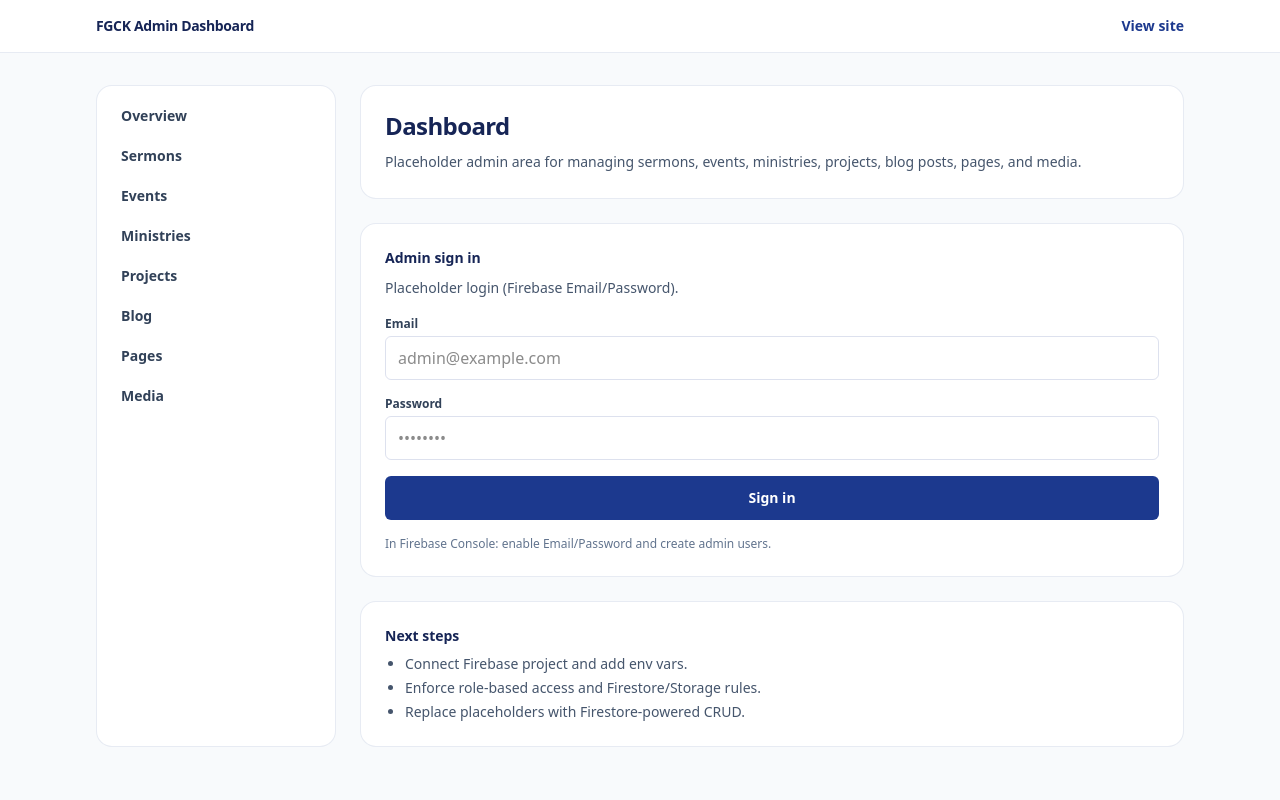
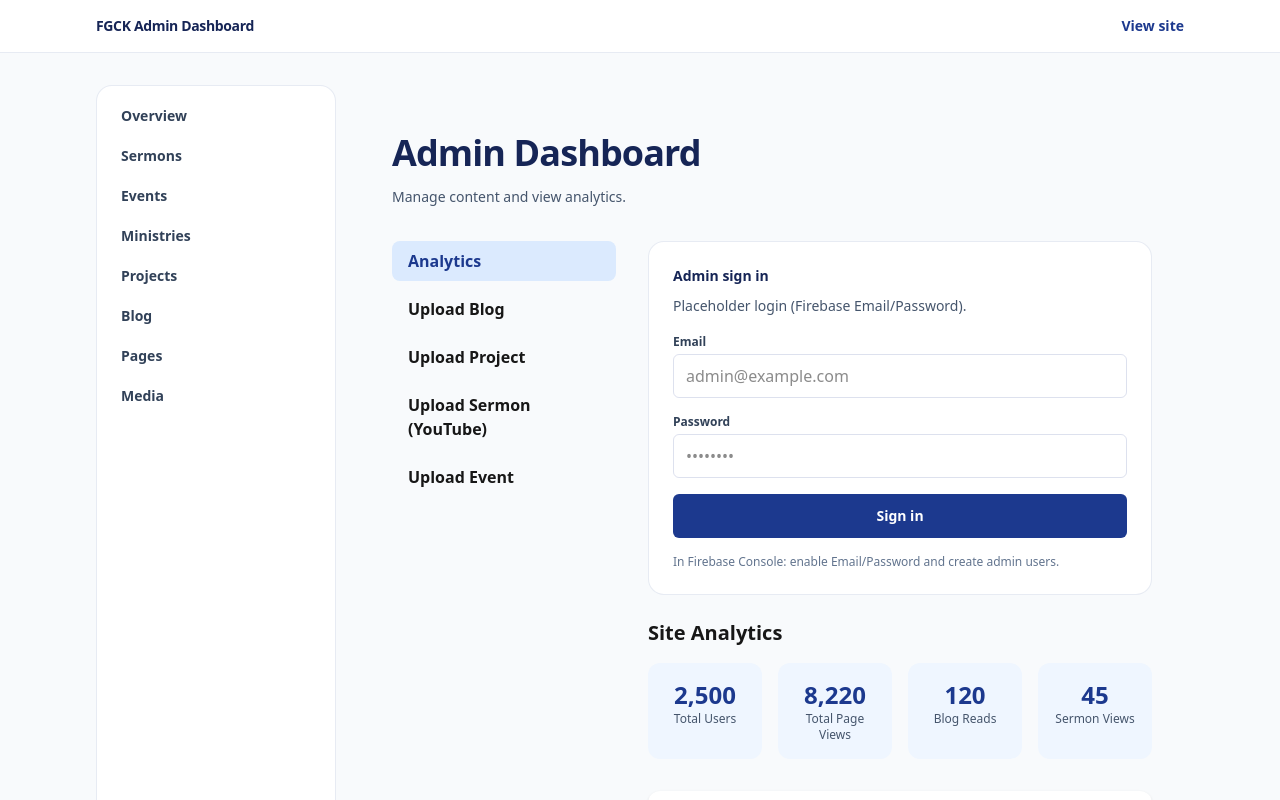
Before and after one commit to vouh/FGCK-44, a Next.js app: page /dashboard in a window 1280 px wide. Shown: the top 800 px of the page. Built offline with nearby package versions, Linux system fonts and the light colour scheme; no server answers.

Commit message:
Enhance ministries scroll, hero slider typing, and scaffold admin dashboard UI

```diff
--- a/src/app/(dashboard)/dashboard/page.tsx
+++ b/src/app/(dashboard)/dashboard/page.tsx
@@ -1,25 +1,134 @@
+
+import React, { useState } from "react";
 import { AuthPanel } from "@/features/auth/AuthPanel";
+import { PageShell } from "@/components/site/PageShell";
 
-export default function DashboardHome() {
+export default function AdminDashboard() {
+  const [tab, setTab] = useState("analytics");
   return (
-    <div className="grid gap-6">
-      <div className="rounded-2xl border border-blue-900/10 bg-white p-6">
-        <div className="text-2xl font-black tracking-tight text-blue-950">Dashboard</div>
-        <p className="mt-2 text-sm leading-6 text-slate-600">
-          Placeholder admin area for managing sermons, events, ministries, projects, blog posts, pages, and media.
-        </p>
+    <PageShell title="Admin Dashboard" description="Manage content and view analytics.">
+      <div className="flex flex-col md:flex-row gap-8">
+        {/* Sidebar */}
+        <nav className="w-full md:w-56 flex-shrink-0 mb-4 md:mb-0">
+          <ul className="space-y-2">
+            <li><button className={`w-full text-left px-4 py-2 rounded-lg font-semibold ${tab === "analytics" ? "bg-blue-100 text-blue-900" : "hover:bg-slate-100"}`} onClick={() => setTab("analytics")}>Analytics</button></li>
+            <li><button className={`w-full text-left px-4 py-2 rounded-lg font-semibold ${tab === "blog" ? "bg-blue-100 text-blue-900" : "hover:bg-slate-100"}`} onClick={() => setTab("blog")}>Upload Blog</button></li>
+            <li><button className={`w-full text-left px-4 py-2 rounded-lg font-semibold ${tab === "project" ? "bg-blue-100 text-blue-900" : "hover:bg-slate-100"}`} onClick={() => setTab("project")}>Upload Project</button></li>
+            <li><button className={`w-full text-left px-4 py-2 rounded-lg font-semibold ${tab === "sermon" ? "bg-blue-100 text-blue-900" : "hover:bg-slate-100"}`} onClick={() => setTab("sermon")}>Upload Sermon (YouTube)</button></li>
+            <li><button className={`w-full text-left px-4 py-2 rounded-lg font-semibold ${tab === "event" ? "bg-blue-100 text-blue-900" : "hover:bg-slate-100"}`} onClick={() => setTab("event")}>Upload Event</button></li>
+          </ul>
+        </nav>
+        {/* Main Content */}
+        <div className="flex-1">
+          <div className="mb-6"><AuthPanel /></div>
+          {tab === "analytics" && <AnalyticsPanel />}
+          {tab === "blog" && <BlogUploadPanel />}
+          {tab === "project" && <ProjectUploadPanel />}
+          {tab === "sermon" && <SermonUploadPanel />}
+          {tab === "event" && <EventUploadPanel />}
+        </div>
       </div>
+    </PageShell>
+  );
+}
 
-      <AuthPanel />
-
-      <div className="rounded-2xl border border-blue-900/10 bg-white p-6">
-        <div className="text-sm font-extrabold text-blue-950">Next steps</div>
-        <ul className="mt-2 grid list-disc gap-1 pl-5 text-sm text-slate-600">
-          <li>Connect Firebase project and add env vars.</li>
-          <li>Enforce role-based access and Firestore/Storage rules.</li>
-          <li>Replace placeholders with Firestore-powered CRUD.</li>
-        </ul>
+function AnalyticsPanel() {
+  return (
+    <div>
+      <h2 className="text-xl font-bold mb-4">Site Analytics</h2>
+      <div className="grid grid-cols-2 md:grid-cols-4 gap-4 mb-8">
+        <div className="rounded-xl bg-blue-50 p-4 text-center">
+          <div className="text-2xl font-bold text-blue-900">2,500</div>
+          <div className="text-xs text-slate-600">Total Users</div>
+        </div>
+        <div className="rounded-xl bg-blue-50 p-4 text-center">
+          <div className="text-2xl font-bold text-blue-900">8,220</div>
+          <div className="text-xs text-slate-600">Total Page Views</div>
+        </div>
+        <div className="rounded-xl bg-blue-50 p-4 text-center">
+          <div className="text-2xl font-bold text-blue-900">120</div>
+          <div className="text-xs text-slate-600">Blog Reads</div>
+        </div>
+        <div className="rounded-xl bg-blue-50 p-4 text-center">
+          <div className="text-2xl font-bold text-blue-900">45</div>
+          <div className="text-xs text-slate-600">Sermon Views</div>
+        </div>
+      </div>
+      <div className="rounded-xl bg-white p-6 shadow-sm">
+        <div className="h-48 flex items-center justify-center text-slate-400">[Analytics Chart Placeholder]</div>
       </div>
     </div>
   );
 }
+
+function BlogUploadPanel() {
+  return (
+    <div>
+      <h2 className="text-xl font-bold mb-4">Upload New Blog</h2>
+      <form className="space-y-4 max-w-lg">
+        <input className="w-full border rounded-lg px-3 py-2" placeholder="Blog Title" />
+        <textarea className="w-full border rounded-lg px-3 py-2" placeholder="Blog Content" rows={5} />
+        <input className="w-full border rounded-lg px-3 py-2" placeholder="Image URL (optional)" />
+        <button type="button" className="bg-blue-900 text-white px-6 py-2 rounded-lg font-bold">Upload Blog</button>
+      </form>
+    </div>
+  );
+}
+
+function ProjectUploadPanel() {
+  return (
+    <div>
+      <h2 className="text-xl font-bold mb-4">Upload New Project</h2>
+      <form className="space-y-4 max-w-lg">
+        <input className="w-full border rounded-lg px-3 py-2" placeholder="Project Title" />
+        <textarea className="w-full border rounded-lg px-3 py-2" placeholder="Project Description" rows={4} />
+        <input className="w-full border rounded-lg px-3 py-2" placeholder="Image URL (optional)" />
+        <button type="button" className="bg-blue-900 text-white px-6 py-2 rounded-lg font-bold">Upload Project</button>
+      </form>
+    </div>
+  );
+}
+
+function SermonUploadPanel() {
+  const [youtubeUrl, setYoutubeUrl] = useState("");
+  const getYoutubeId = (url: string) => {
+    const match = url.match(/(?:youtu\.be\/|youtube\.com\/(?:watch\?v=|embed\/|v\/))([\w-]{11})/);
+    return match ? match[1] : null;
+  };
+  const videoId = getYoutubeId(youtubeUrl);
+  return (
+    <div>
+      <h2 className="text-xl font-bold mb-4">Upload New Sermon (YouTube)</h2>
+      <form className="space-y-4 max-w-lg">
+        <input className="w-full border rounded-lg px-3 py-2" placeholder="Sermon Title" />
+        <textarea className="w-full border rounded-lg px-3 py-2" placeholder="Sermon Description" rows={3} />
+        <input className="w-full border rounded-lg px-3 py-2" placeholder="YouTube Link" value={youtubeUrl} onChange={e => setYoutubeUrl(e.target.value)} />
+        {videoId && (
+          <div className="mt-4 flex flex-col items-center">
+            <img src={`https://img.youtube.com/vi/${videoId}/hqdefault.jpg`} alt="YouTube Thumbnail" className="rounded-lg w-64" />
+            <div className="flex gap-4 mt-2">
+              <a href={`https://youtube.com/watch?v=${videoId}`} target="_blank" rel="noopener" className="text-blue-900 underline font-semibold">View on YouTube</a>
+              <button type="button" className="text-blue-900 underline font-semibold">View Here</button>
+            </div>
+          </div>
+        )}
+        <button type="button" className="bg-blue-900 text-white px-6 py-2 rounded-lg font-bold">Upload Sermon</button>
+      </form>
+    </div>
+  );
+}
+
+function EventUploadPanel() {
+  return (
+    <div>
+      <h2 className="text-xl font-bold mb-4">Upload New Event</h2>
+      <form className="space-y-4 max-w-lg">
+        <input className="w-full border rounded-lg px-3 py-2" placeholder="Event Title" />
+        <textarea className="w-full border rounded-lg px-3 py-2" placeholder="Event Description" rows={3} />
+        <input className="w-full border rounded-lg px-3 py-2" placeholder="Event Date" type="date" />
+        <input className="w-full border rounded-lg px-3 py-2" placeholder="Image URL (optional)" />
+        <button type="button" className="bg-blue-900 text-white px-6 py-2 rounded-lg font-bold">Upload Event</button>
+      </form>
+    </div>
+  );
+}
--- a/src/components/site/HeroTextImageCarousel.tsx
+++ b/src/components/site/HeroTextImageCarousel.tsx
@@ -250,28 +250,54 @@ function HeroSlideText({ slide }: { slide: typeof heroSlides[number] }) {
           ))}
         </motion.div>
       ))}
-      {/* Tagline: italic, white, slightly smaller, above description */}
+      {/* Tagline: italic, white, slightly smaller, above description, with typing effect */}
       {slide.tagline && (
         <motion.div
-          initial={{ opacity: 0, y: 40 }}
-          animate={{ opacity: 1, y: 0 }}
-          exit={{ opacity: 0, y: 40 }}
-          transition={{ duration: 0.7, ease: "easeOut", delay: 0.3 }}
+          initial="hidden"
+          animate="visible"
+          variants={{
+            hidden: {},
+            visible: { transition: { staggerChildren: 0.03 } }
+          }}
           className="mt-6 text-xl italic text-white max-w-full"
         >
-          {slide.tagline}
+          {slide.tagline.split("").map((char, i) => (
+            <motion.span
+              key={i}
+              initial={{ opacity: 0, y: 30 }}
+              animate={{ opacity: 1, y: 0 }}
+              exit={{ opacity: 0, y: 30 }}
+              transition={{ type: "spring", stiffness: 400, damping: 30, delay: 0.3 + i * 0.03 }}
+              className="inline-block"
+            >
+              {char === " " ? "\u00A0" : char}
+            </motion.span>
+          ))}
         </motion.div>
       )}
-      {/* Description: normal, white */}
+      {/* Description: normal, white, with typing effect */}
       {slide.description && (
         <motion.div
-          initial={{ opacity: 0, y: 40 }}
-          animate={{ opacity: 1, y: 0 }}
-          exit={{ opacity: 0, y: 40 }}
-          transition={{ duration: 0.7, ease: "easeOut", delay: 0.45 }}
+          initial="hidden"
+          animate="visible"
+          variants={{
+            hidden: {},
+            visible: { transition: { staggerChildren: 0.02 } }
+          }}
           className="mt-4 text-lg md:text-xl text-white max-w-full"
         >
-          {slide.description}
+          {slide.description.split("").map((char, i) => (
+            <motion.span
+              key={i}
+              initial={{ opacity: 0, y: 20 }}
+              animate={{ opacity: 1, y: 0 }}
+              exit={{ opacity: 0, y: 20 }}
+              transition={{ type: "spring", stiffness: 400, damping: 30, delay: 0.45 + i * 0.02 }}
+              className="inline-block"
+            >
+              {char === " " ? "\u00A0" : char}
+            </motion.span>
+          ))}
         </motion.div>
       )}
     </motion.div>
--- a/src/lib/site.ts
+++ b/src/lib/site.ts
@@ -4,7 +4,7 @@ export const site = {
   locationShort: "Githurai 44, Kenya",
   contact: {
     phone: "011788919",
-    email: "fgckegithurai44@gmail.com",
+    email: "fgckgithurai44@gmail.com",
     addressLine: "Githurai 44, Nairobi, Kenya",
   },
   serviceTimes: [
```
Also changed, not shown: src/app/(site)/ministries/page.tsx (+37 -5 lines).
